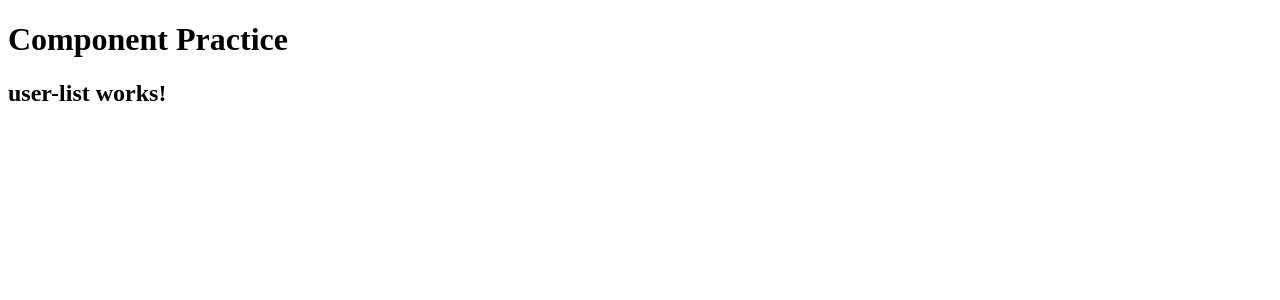
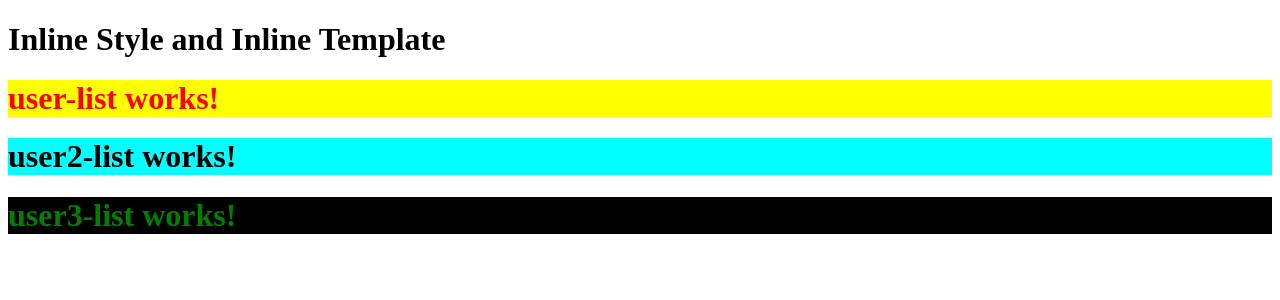
Before and after one commit to j4sumit/angularPractice, an Angular app: page / in a window 1280 px wide. Shown: the top 300 px of the page. Built offline with nearby package versions, Linux system fonts and the light colour scheme.

Commit message:
inline Style and inline template

```diff
--- a/src/app/app.component.html
+++ b/src/app/app.component.html
@@ -1,2 +1,4 @@
-<h1>Component Practice</h1>
+<h1>Inline Style and Inline Template</h1>
 <app-user-list></app-user-list>
+<app-user2-list></app-user2-list>
+<app-user3-list></app-user3-list>
--- a/src/app/app.module.ts
+++ b/src/app/app.module.ts
@@ -4,11 +4,15 @@ import { BrowserModule } from '@angular/platform-browser';
 import { AppRoutingModule } from './app-routing.module';
 import { AppComponent } from './app.component';
 import { UserListComponent } from './user-list/user-list.component';
+import { User2ListComponent } from './user2-list/user2-list.component';
+import { User3ListComponent } from './user3-list/user3-list.component';
 
 @NgModule({
   declarations: [
     AppComponent,
     UserListComponent,
+    User2ListComponent,
+    User3ListComponent
   ],
   imports: [
     BrowserModule,
--- a/src/app/user-list/user-list.component.html
+++ b/src/app/user-list/user-list.component.html
@@ -1 +1 @@
-<h2>user-list works!</h2>
+<h1 class="custom">user-list works!</h1>
--- a/src/app/user-list/user-list.component.ts
+++ b/src/app/user-list/user-list.component.ts
@@ -3,7 +3,9 @@ import { Component, OnInit } from '@angular/core';
 @Component({
   selector: 'app-user-list',
   templateUrl: './user-list.component.html',
-  styleUrls: ['./user-list.component.css']
+  styles: [
+    ".custom{ color : red; backGround: yellow}"
+  ]
 })
 export class UserListComponent implements OnInit {
 
--- /dev/null
+++ b/src/app/user2-list/user2-list.component.css
@@ -0,0 +1,4 @@
+.custom{
+    background-color: aqua;
+    color: black;
+}
--- /dev/null
+++ b/src/app/user2-list/user2-list.component.ts
@@ -0,0 +1,19 @@
+import { Component, OnInit } from '@angular/core';
+
+@Component({
+  selector: 'app-user2-list',
+  template: `
+    <h1 class="custom">
+      user2-list works!
+    </h1>
+  `,
+  styleUrls: ['./user2-list.component.css']
+})
+export class User2ListComponent implements OnInit {
+
+  constructor() { }
+
+  ngOnInit(): void {
+  }
+
+}
--- /dev/null
+++ b/src/app/user3-list/user3-list.component.ts
@@ -0,0 +1,21 @@
+import { Component, OnInit } from '@angular/core';
+
+@Component({
+  selector: 'app-user3-list',
+  template: `
+    <h1 class="custom">
+      user3-list works!
+</h1>
+  `,
+  styles: [
+    ".custom{color: green; background: black}"
+  ]
+})
+export class User3ListComponent implements OnInit {
+
+  constructor() { }
+
+  ngOnInit(): void {
+  }
+
+}
```
Also changed, not shown: src/app/user-list/user-list.component.css (deleted), 2 other files (tests, documents, lock files or other folders).
